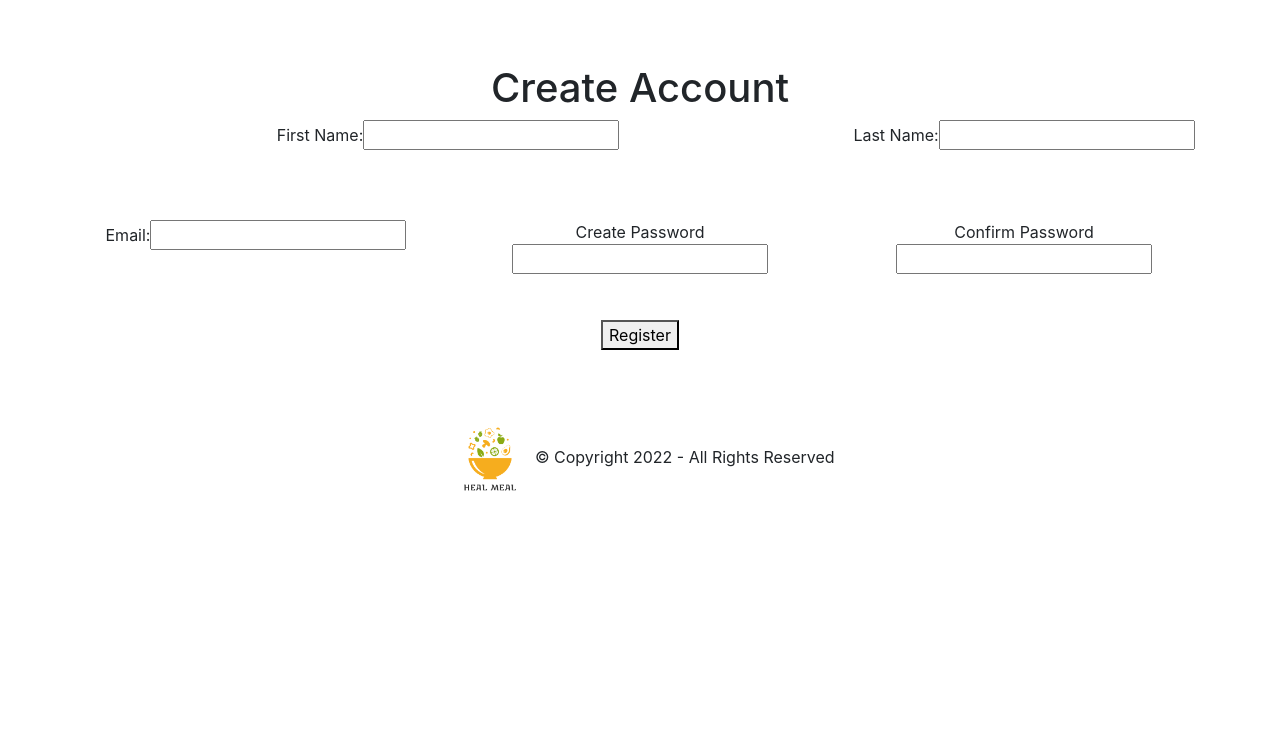
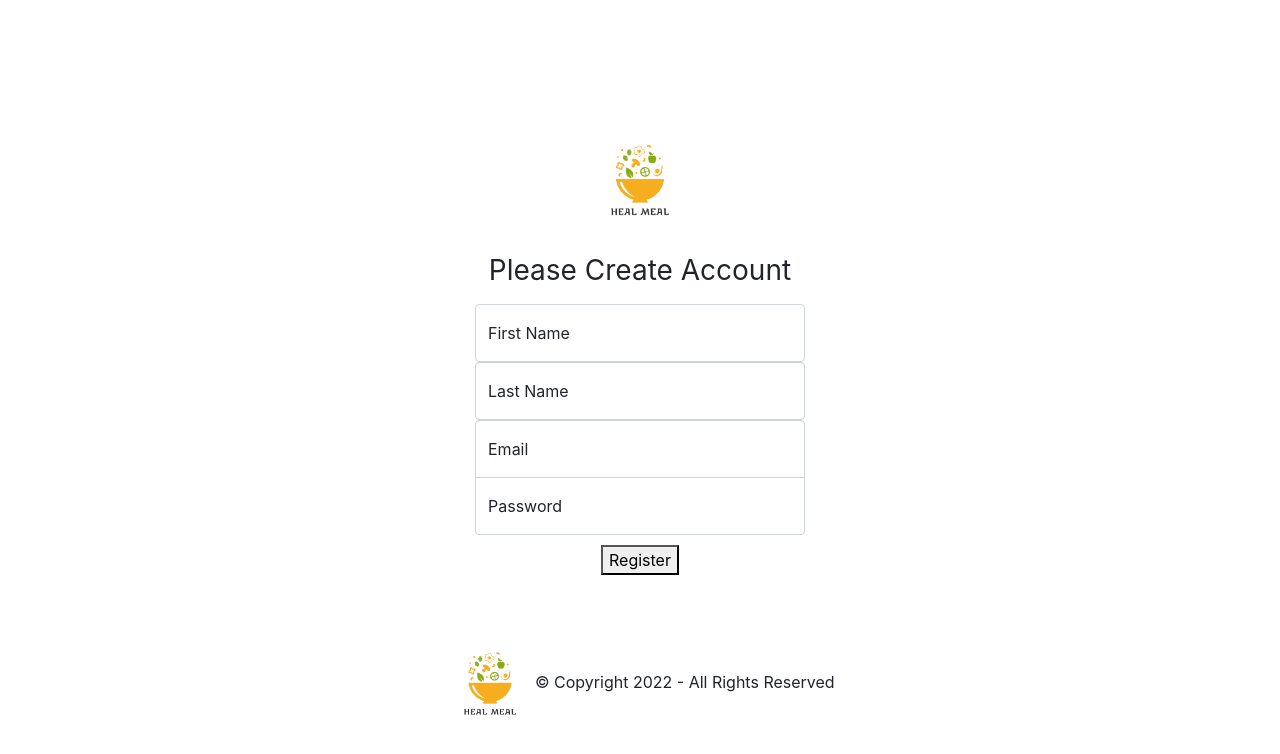
Before and after one commit to SandeepKalyan/Heal_Meal, a React (Create React App) app in the folder frontend/: page /register in a window 1280 px wide. Shown: the top 754 px of the page. Built offline with nearby package versions, Linux system fonts and the light colour scheme; no server answers.

Commit message:
Frontend & Backend : Completed Functionality -- Testing phase started.

```diff
--- a/frontend/src/components/Head.js
+++ b/frontend/src/components/Head.js
@@ -56,6 +56,7 @@ function Head(props) {
 
       <ul>
         <li><Link to="/cart" className="active">Cart</Link></li>
+        <li><Link to="/orders" className="active">Orders</Link></li>
         <li><Link to="/login" className="active" onClick={Logout}>Log out</Link></li>
       </ul>
     </nav>
--- a/frontend/src/components/Register.js
+++ b/frontend/src/components/Register.js
@@ -5,10 +5,12 @@ import logo from "./logo.png"
 
 function Register() {
 
-    const [name, setName] = useState('');
+    const [firstname, setFirstname] = useState('');
+    const [lastname, setLastname] = useState('');
     const [email, setEmail] = useState('');
     const [password, setPassword] = useState('');
     const [redirect, setRedirect] = useState(false);
+
     async function Submit(e) {
         e.preventDefault();
 
@@ -16,7 +18,8 @@ function Register() {
             method: 'POST',
             headers: { 'Content-Type': 'application/json' },
             body: JSON.stringify({
-                name,
+                firstname,
+                lastname,
                 email,
                 password
             })
@@ -24,7 +27,7 @@ function Register() {
 
         setRedirect(true);
         const content = await response.json();
-        console.log(content);
+        alert(content["message"]);
     }
 
     if (redirect)
@@ -33,79 +36,40 @@ function Register() {
     return (
         <div>
             <form className='registerform' onSubmit={Submit}>
-                <h1 >
-                    Create Account
-                </h1>
-
-                <div className="registerlist">
 
 
-                    <div className="registerfirstname">
-                        <label className="fnlabel">
-                            First Name:
-
-                        </label>
-
-                        <span className="fninput">
-                            <input type="text" required
-                                onChange={e => { setName(e.target.value) }}
-                            />
-                        </span>
+                <div className="form-signin">
+                    <img className="mb-4" src={logo} alt="" width="100" height="100" />
+                    <h1 className="h3 mb-3 fw-normal">Please Create Account</h1>
+                    <div className="form-floating">
+                        <input type="text" className="form-control" placeholder="First Name" required
+                            onChange={e => setFirstname(e.target.value)}
+                        />
+                        <label >First Name</label>
                     </div>
-
-                    <div className="registerlastname">
-                        <label className="lnlabel">
-                            Last Name:
-                        </label>
-
-                        <span className="lninput">
-                            <input type="text"
-
-                            />
-                        </span>
+                    <div className="form-floating">
+                        <input type="text" className="form-control" placeholder="Last Name" required
+                            onChange={e => setLastname(e.target.value)}
+                        />
+                        <label >Last Name</label>
                     </div>
-
-                    <div className="registeremail">
-                        <label className="emlabel">
-                            Email:
-
-                        </label>
-
-                        <span className="eminput">
-                            <input type="text" required
-                                onChange={e => { setEmail(e.target.value) }}
-                            />
-                        </span>
+                    <div className="form-floating">
+                        <input type="email" className="form-control" placeholder="email" required
+                            onChange={e => setEmail(e.target.value)}
+                        />
+                        <label>Email</label>
                     </div>
 
 
-                    <div className="registerpassword">
-                        <label className="plabel">
-                            Create Password
-
-                        </label>
-
-                        <span className="pinput">
-                            <input type="text" required
-                                onChange={e => { setPassword(e.target.value) }}
-                            />
-                        </span>
-                    </div>
-
-                    <div className="registerconfirmpassword">
-                        <label className="cplabel">
-                            Confirm Password
-
-                        </label>
-
-                        <span className="cpinput">
-                            <input type="text" />
-                        </span>
+                    <div className="form-floating">
+                        <input type="password" className="form-control" id="floatingPassword" placeholder="Password" required
+                            onChange={e => setPassword(e.target.value)}
+                        />
+                        <label for="floatingPassword">Password</label>
                     </div>
 
                 </div>
                 <div className='createaccount'>
-
                     <button className="registerbutton" type="submit">
                         <span className="register label">
                             Register
--- a/frontend/src/components/style.css
+++ b/frontend/src/components/style.css
@@ -2,7 +2,7 @@
     display: inline-flex;
     justify-content: space-between;
     align-items: center;
-    height: 100px;
+    height: 110px;
     text-align: center;
     background: #08812c;
     font-size: 40px;
@@ -111,10 +111,8 @@ li a:hover {
 }
 
 .registerlist {
-    display: grid;
-    grid-template-columns: repeat(3, 1fr);
-
-    grid-auto-rows: minmax(100px, auto);
+    width: 30%;
+    text-align: center;
 }
 
 .registerfirstname {
```
Also changed, not shown: 1 other file (tests, documents, lock files or other folders).
